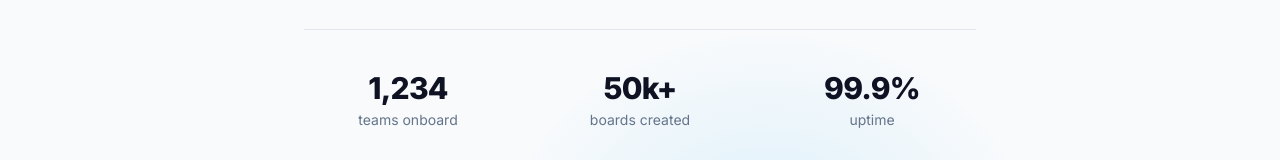
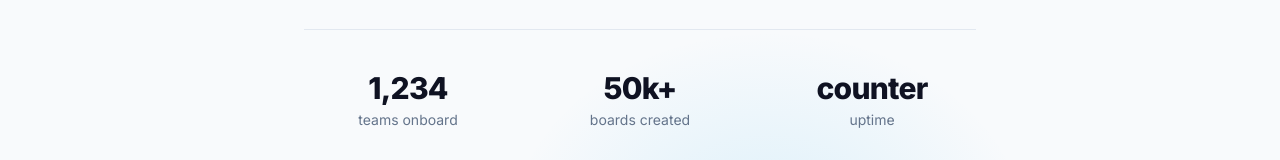
Before and after one commit to Thetaonelab/awesome-frontloop-demo, a React (Vite) app: page / in a window 1280 px wide. Shown: the part 518-678 px from the top of the page. Built offline with nearby package versions, Linux system fonts and the light colour scheme.

Commit message:
Change 99.9% stat to 'counter' in Hero component

```diff
--- a/src/components/Hero.tsx
+++ b/src/components/Hero.tsx
@@ -51,7 +51,7 @@ export default function Hero() {
         <div className="mx-auto mt-16 grid max-w-2xl grid-cols-3 gap-6 border-t border-slate-200 pt-10">
           <Stat value="1,234" label="teams onboard" />
           <Stat value="50k+" label="boards created" />
-          <Stat value="99.9%" label="uptime" />
+          <Stat value="counter" label="uptime" />
         </div>
       </div>
     </section>
```
